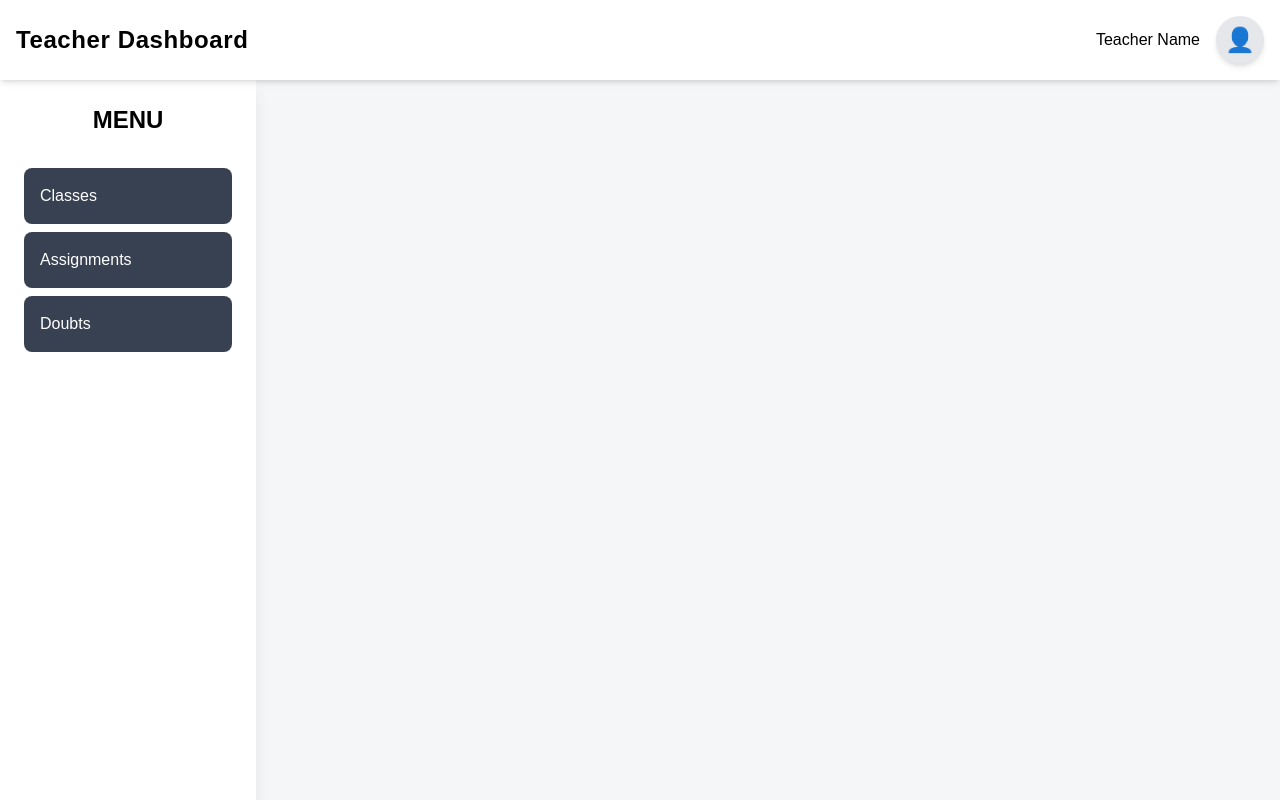
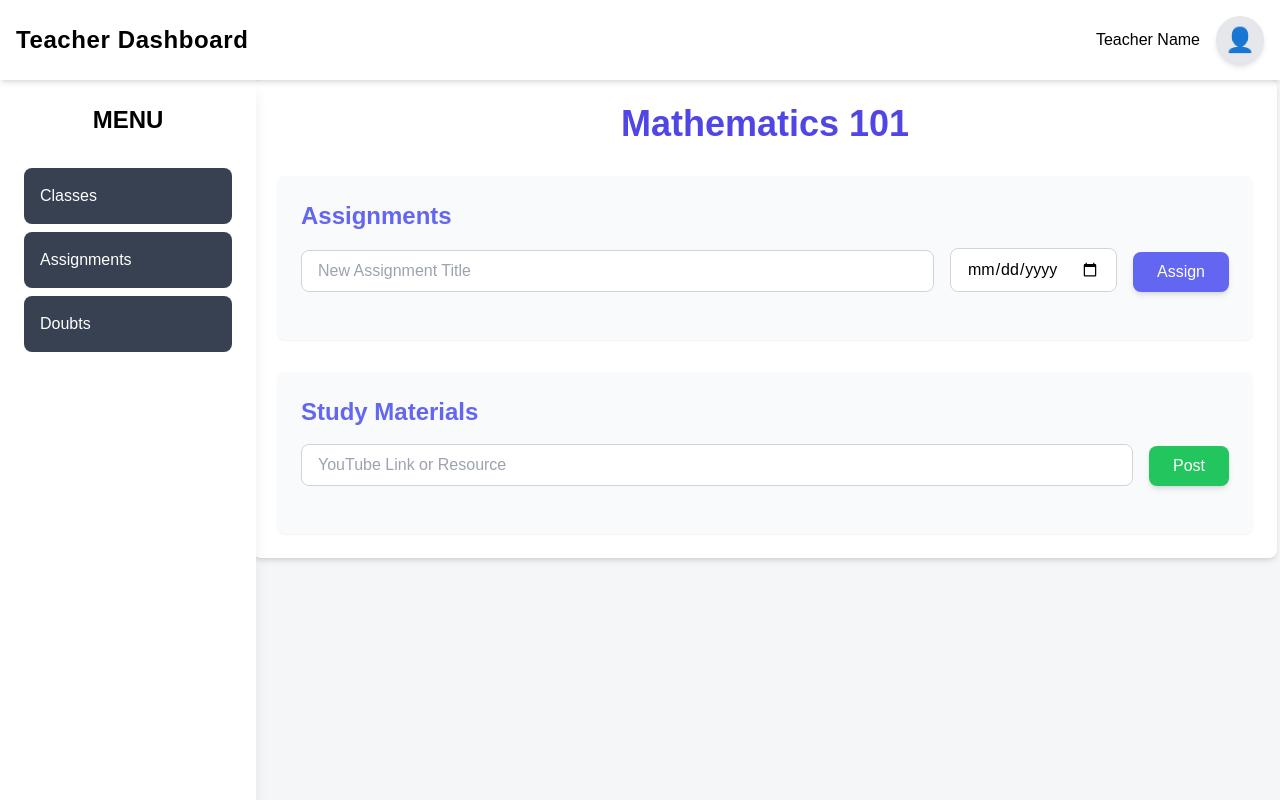
Before and after one commit to yash-writes-code/E-Learning, a React (Vite) app in the folder Frontend/: page /teacher/classes/1 in a window 1280 px wide. Built offline with nearby package versions, Linux system fonts and the light colour scheme.

Commit message:
ClassDetails for adding assignments and resources

```diff
--- /dev/null
+++ b/Frontend/src/components/ClassDetails.jsx
@@ -0,0 +1,221 @@
+import React, { useState } from 'react';
+import { useParams } from 'react-router-dom';
+import classesData from '../data/classes';
+
+function ClassDetails() {
+  const { id } = useParams();
+  const classDetails = classesData.find(cls => cls.id === parseInt(id));
+
+  const [assignments, setAssignments] = useState([]);
+  const [studyMaterials, setStudyMaterials] = useState([]);
+  const [newAssignment, setNewAssignment] = useState('');
+  const [newMaterial, setNewMaterial] = useState('');
+  const [newDeadline, setNewDeadline] = useState('');
+  const [newComment, setNewComment] = useState('');
+  const [selectedAssignmentId, setSelectedAssignmentId] = useState(null);
+
+  if (!classDetails) {
+    return <div className="text-center mt-10 text-red-500">Class not found</div>;
+  }
+
+  const addAssignment = () => {
+    if (newAssignment && newDeadline) {
+      const newAssign = {
+        id: Date.now(),
+        title: newAssignment,
+        deadline: newDeadline,
+        pdf: null,
+        comments: []
+      };
+      setAssignments([...assignments, newAssign]);
+      setNewAssignment('');
+      setNewDeadline('');
+    }
+  };
+
+  const handlePDFUpload = (e, assignmentId) => {
+    const file = e.target.files[0];
+    if (file && file.type === 'application/pdf') {
+      const reader = new FileReader();
+      reader.onloadend = () => {
+        const updatedAssignments = assignments.map(assign => {
+          if (assign.id === assignmentId) {
+            return { ...assign, pdf: reader.result };
+          }
+          return assign;
+        });
+        setAssignments(updatedAssignments);
+      };
+      reader.readAsDataURL(file);
+    } else {
+      alert('Please upload a valid PDF file.');
+    }
+  };
+
+  const addComment = (assignmentId) => {
+    if (newComment.trim() !== '') {
+      const updatedAssignments = assignments.map(assign => {
+        if (assign.id === assignmentId) {
+          return { ...assign, comments: [...assign.comments, newComment] };
+        }
+        return assign;
+      });
+      setAssignments(updatedAssignments);
+      setNewComment('');
+      setSelectedAssignmentId(null);
+    }
+  };
+
+  const addStudyMaterial = () => {
+    if (newMaterial) {
+      setStudyMaterials([...studyMaterials, newMaterial]);
+      setNewMaterial('');
+    }
+  };
+
+  return (
+    <div className="class-details max-w-5xl mx-auto p-6 space-y-8 bg-white rounded-lg shadow-md">
+      <h2 className="text-4xl font-bold text-center text-indigo-600">{classDetails.name}</h2>
+
+      <div className="assignments-section bg-gray-50 p-6 rounded-lg shadow-sm">
+        <h3 className="text-2xl font-semibold mb-4 text-indigo-500">Assignments</h3>
+        <div className="flex flex-col md:flex-row md:items-end space-y-4 md:space-y-0 md:space-x-4 mb-6">
+          <input
+            type="text"
+            className="border border-gray-300 rounded-lg px-4 py-2 w-full"
+            placeholder="New Assignment Title"
+            value={newAssignment}
+            onChange={(e) => setNewAssignment(e.target.value)}
+          />
+          <input
+            type="date"
+            className="border border-gray-300 rounded-lg px-4 py-2 w-full md:w-auto"
+            value={newDeadline}
+            onChange={(e) => setNewDeadline(e.target.value)}
+          />
+          <button
+            className="bg-indigo-500 text-white px-6 py-2 rounded-lg shadow-md hover:bg-indigo-600 transition"
+            onClick={addAssignment}
+          >
+            Assign
+          </button>
+        </div>
+
+        <ul className="space-y-4">
+          {assignments.map((assign) => (
+            <li key={assign.id} className="bg-white p-4 rounded-lg shadow hover:shadow-lg transition">
+              <div className="flex justify-between items-center">
+                <div>
+                  <h4 className="text-xl font-semibold text-gray-800">{assign.title}</h4>
+                  <p className="text-gray-600">Deadline: {assign.deadline}</p>
+                </div>
+                <div>
+                  <input
+                    type="file"
+                    accept="application/pdf"
+                    onChange={(e) => handlePDFUpload(e, assign.id)}
+                    className="hidden"
+                    id={`upload-pdf-${assign.id}`}
+                  />
+                  <label htmlFor={`upload-pdf-${assign.id}`} className="bg-blue-500 text-white px-3 py-1 rounded-lg cursor-pointer hover:bg-blue-600 transition">
+                    Upload PDF
+                  </label>
+                  {assign.pdf && (
+                    <a
+                      href={assign.pdf}
+                      target="_blank"
+                      rel="noopener noreferrer"
+                      className="ml-2 text-blue-500 hover:underline"
+                    >
+                      View PDF
+                    </a>
+                  )}
+                </div>
+              </div>
+
+              <div className="mt-4">
+                <h5 className="text-lg font-semibold text-indigo-400">Comments</h5>
+                <ul className="list-disc ml-5 mb-2">
+                  {assign.comments.map((comment, idx) => (
+                    <li key={idx} className="text-gray-700">{comment}</li>
+                  ))}
+                </ul>
+                {selectedAssignmentId === assign.id ? (
+                  <div className="flex space-x-2">
+                    <input
+                      type="text"
+                      className="border border-gray-300 rounded-lg px-4 py-2 w-full"
+                      placeholder="Add a comment"
+                      value={newComment}
+                      onChange={(e) => setNewComment(e.target.value)}
+                    />
+                    <button
+                      className="bg-green-500 text-white px-4 py-2 rounded-lg shadow-md hover:bg-green-600 transition"
+                      onClick={() => addComment(assign.id)}
+                    >
+                      Submit
+                    </button>
+                  </div>
+                ) : (
+                  <button
+                    className="text-blue-500 hover:underline mt-2"
+                    onClick={() => setSelectedAssignmentId(assign.id)}
+                  >
+                    Add Comment
+                  </button>
+                )}
+              </div>
+            </li>
+          ))}
+        </ul>
+      </div>
+
+      <div className="study-material-section bg-gray-50 p-6 rounded-lg shadow-sm">
+        <h3 className="text-2xl font-semibold mb-4 text-indigo-500">Study Materials</h3>
+        <div className="flex flex-col md:flex-row md:items-end space-y-4 md:space-y-0 md:space-x-4 mb-6">
+          <input
+            type="text"
+            className="border border-gray-300 rounded-lg px-4 py-2 w-full"
+            placeholder="YouTube Link or Resource"
+            value={newMaterial}
+            onChange={(e) => setNewMaterial(e.target.value)}
+          />
+          <button
+            className="bg-green-500 text-white px-6 py-2 rounded-lg shadow-md hover:bg-green-600 transition"
+            onClick={addStudyMaterial}
+          >
+            Post
+          </button>
+        </div>
+
+        <ul className="space-y-4">
+          {studyMaterials.map((material, index) => (
+            <li key={index} className="bg-white p-4 rounded-lg shadow hover:shadow-lg transition">
+              {material.includes('youtube.com') || material.includes('youtu.be') ? (
+                <a
+                  href={material}
+                  target="_blank"
+                  rel="noopener noreferrer"
+                  className="text-blue-500 hover:underline text-lg font-semibold"
+                >
+                  {material}
+                </a>
+              ) : (
+                <a
+                  href={material}
+                  target="_blank"
+                  rel="noopener noreferrer"
+                  className="text-blue-500 hover:underline text-lg font-semibold"
+                >
+                  {material}
+                </a>
+              )}
+            </li>
+          ))}
+        </ul>
+      </div>
+    </div>
+  );
+}
+
+export default ClassDetails;
--- a/Frontend/src/pages/Teacher.jsx
+++ b/Frontend/src/pages/Teacher.jsx
@@ -3,6 +3,7 @@ import { Routes, Route, Navigate } from 'react-router-dom';
 import Header from '../components/Header.jsx';
 import Sidebar from '../components/Sidebar.jsx';
 import Classes from '../components/Classes.jsx';
+import ClassDetails from '../components/ClassDetails.jsx';
 import './Teacher.css';
 // import Dashboard from '../components/Dashboard';
 // import Assignments from '../components/Assignments';
@@ -17,6 +18,7 @@ function Teacher() {
           <Routes>
             <Route path="/" element={<Navigate to="classes" />} />
             <Route path="classes" element={<Classes />} />
+            <Route path="classes/:id" element={<ClassDetails />} />
           </Routes>
          {/* <Routes>
             <Route path="/" element={<Navigate to="dashboard" />} />
```
